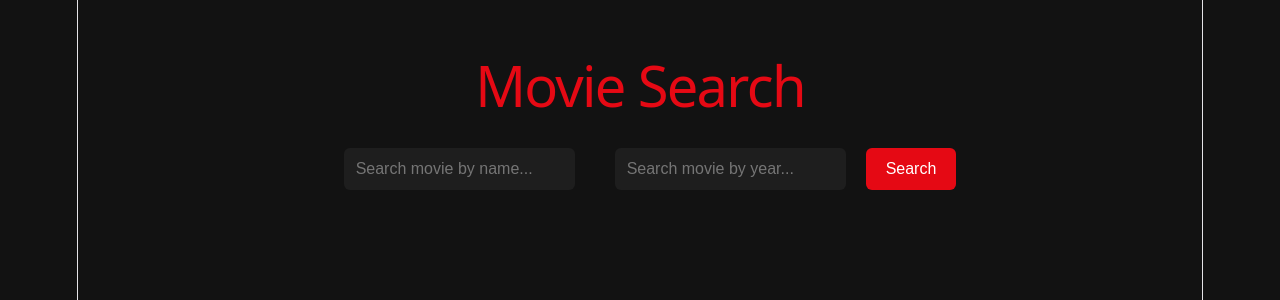
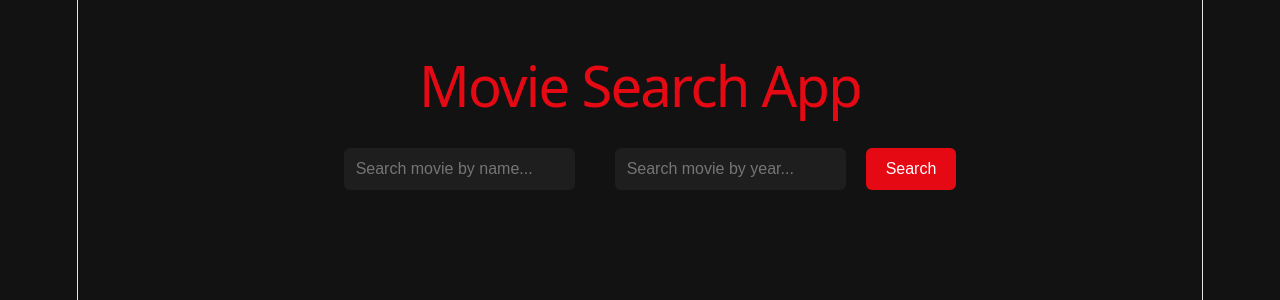
Before and after one commit to lfrankowski01/movie-search, a React (Vite) app: page / in a window 1280 px wide. Shown: the top 300 px of the page. Built offline with nearby package versions, Linux system fonts and the light colour scheme.

Commit message:
Update movie search heading

```diff
--- a/src/pages/Home.jsx
+++ b/src/pages/Home.jsx
@@ -47,7 +47,7 @@ function Home() {
 
     return (
         <div className='app'>
-        <h1>Movie Search</h1>
+        <h1>Movie Search App</h1>
         <div className='search-container'>
           <input onKeyDown={(event) => { event.key === "Enter" ? getMovies() : null}} onChange={(event) => setInput(event.target.value)} type='text' placeholder='Search movie by name...'></input>
           <input onKeyDown={(event) => { event.key === "Enter" ? getMovies() : null}} onChange={(event) => setYear(event.target.value)} type='number' placeholder='Search movie by year...'></input>
```
